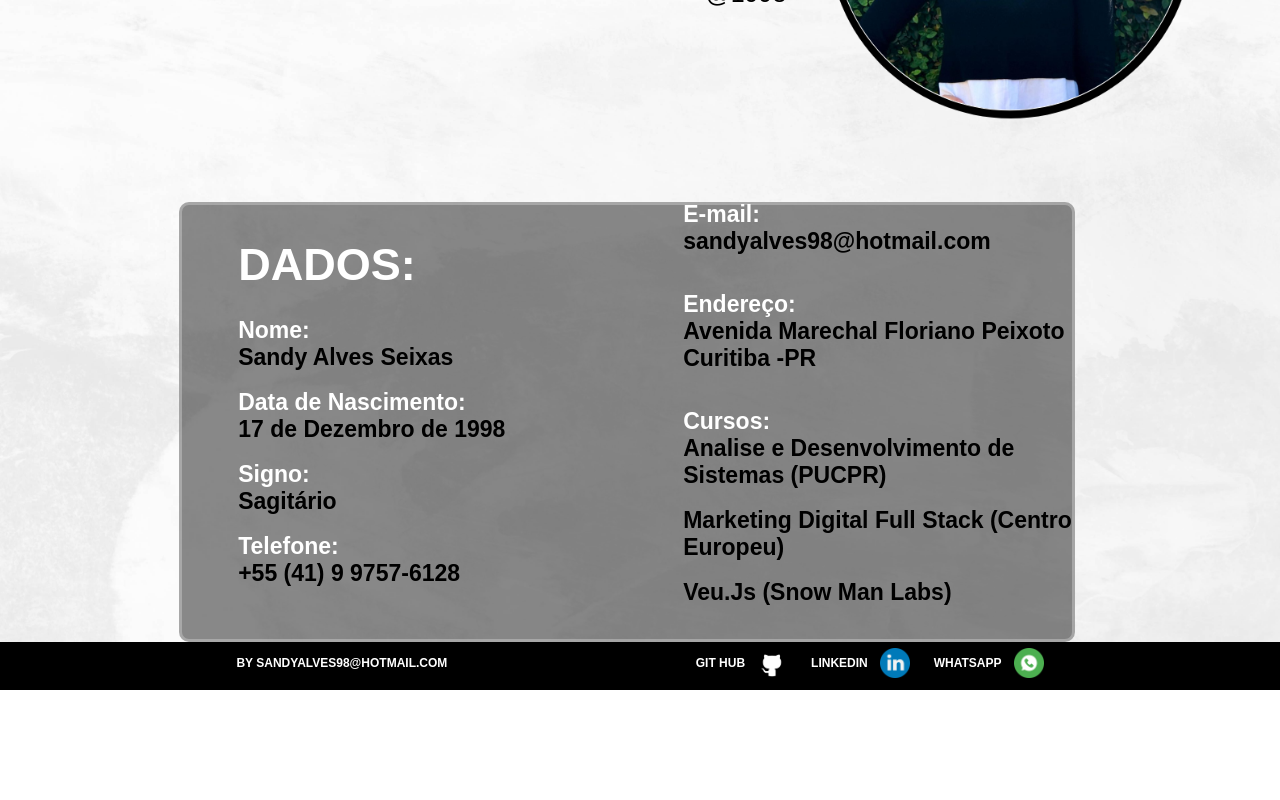
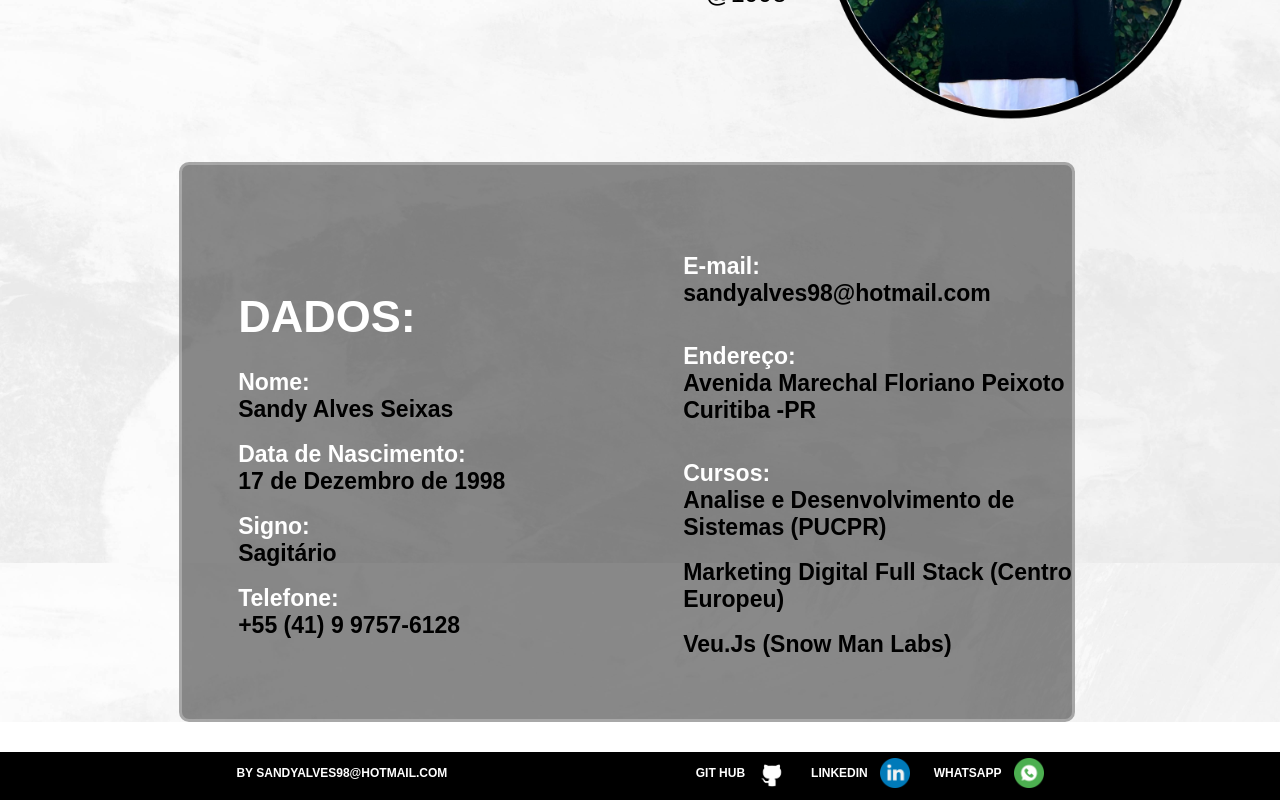
Before and after one commit to SandySei/Apresentacao-Pessoal, a Vue app: page / in a window 1280 px wide. Shown: the part 338-1138 px from the top of the page. Before the commit the page ends 1028 px from the top, so only its background shows below. Built offline with nearby package versions, Linux system fonts and the light colour scheme.

Commit message:
Mudança CSS

```diff
--- a/src/views/Familia.vue
+++ b/src/views/Familia.vue
@@ -35,7 +35,7 @@ body {
 }
 
 div#familia > img {
-  margin-left: 25vw;
+  margin-left: 20vw;
 }
 
 h2 {
@@ -67,6 +67,7 @@ h4 {
   font-size: 25px;
   text-align: center;
   line-height: 1;
+    margin-bottom: 30px;
 }
 
 img {
@@ -81,7 +82,7 @@ img {
 div#pets div {
   width: 260px;
   display: inline-block;
-  margin-left: 14vw;
+  margin-left: 13vw;
 }
 
 p {
--- a/src/views/HomeView.vue
+++ b/src/views/HomeView.vue
@@ -57,7 +57,6 @@
 body {
   background-image: url(/arquivos/fundoconcreto.jpg);
   background-size: cover;
-  min-height: 115vh;
   background-attachment: fixed;
 }
 
@@ -94,9 +93,10 @@ div#box {
   display: flex;
   flex-direction: row;
   width: 70vw;
-  height: 55vh;
+  height: 70vh;
   margin-left: 14vw;
-  margin-top: 5vh;
+  margin-bottom: 30px;
+  padding-top: 8vh;
   border: 3px solid #c4c4c486;
   filter: saturate(0%);
   border-radius: 10px;
```
